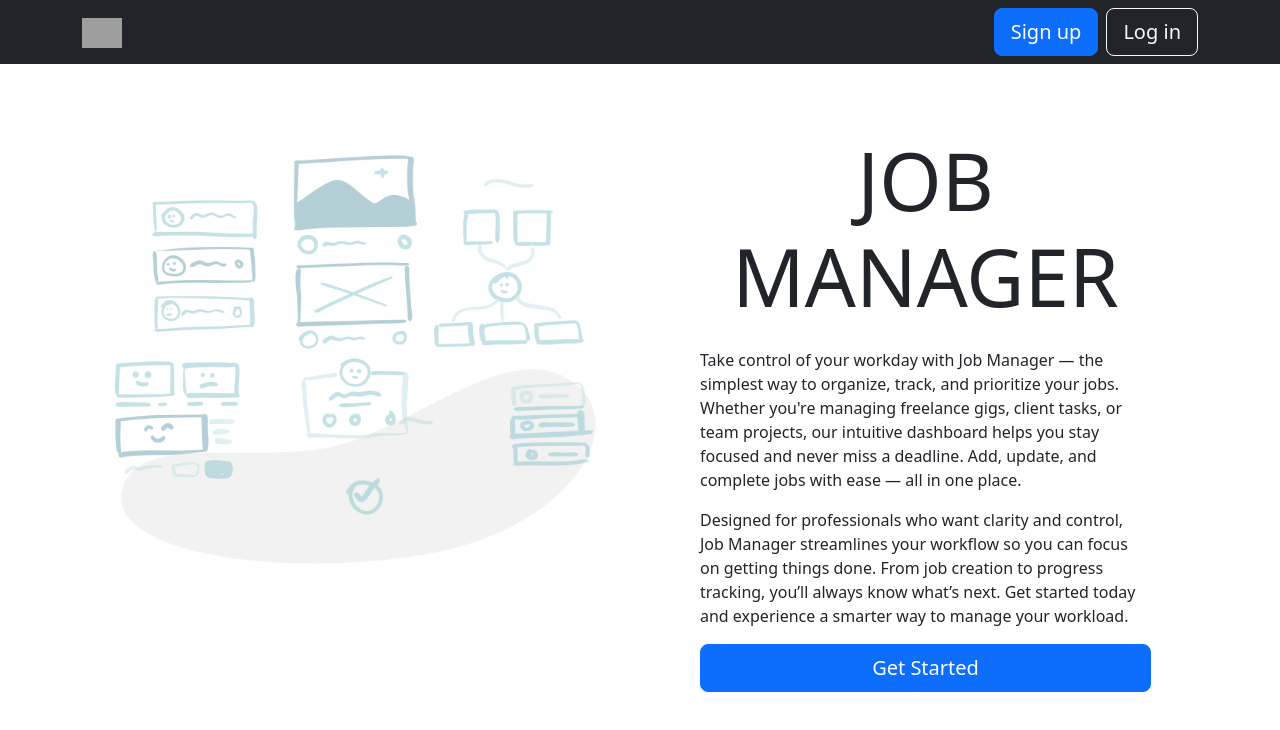
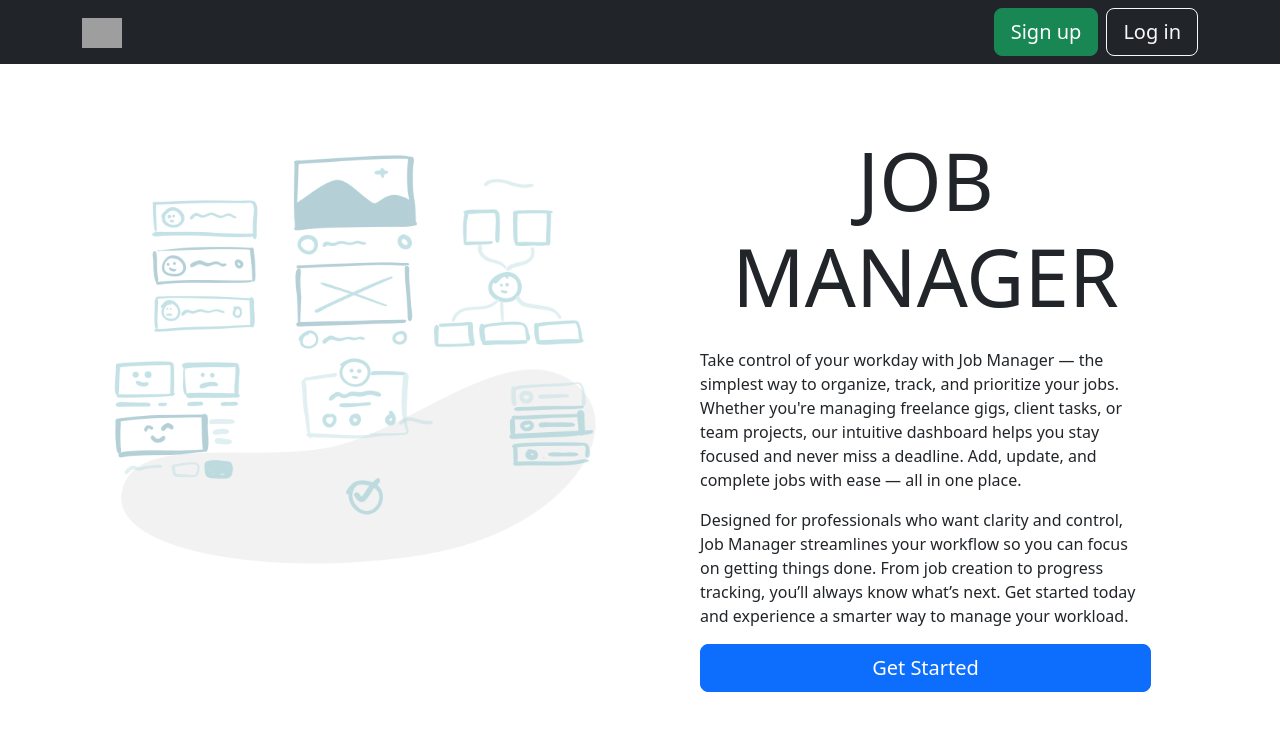
Before and after one commit to nehagarg-123/JOB-TRACKER, a React (Vite) app in the folder frontend/: page / in a window 1280 px wide. Shown: the top 730 px of the page. Built offline with nearby package versions, Linux system fonts and the light colour scheme; no server answers; grey boxes are pictures that could not be loaded.

Commit message:
Update NavBar.jsx

```diff
--- a/frontend/src/components/NavBar.jsx
+++ b/frontend/src/components/NavBar.jsx
@@ -24,7 +24,7 @@ const NavBar = () => {
         >
           <Link
             to="/signup"
-            className="btn btn-lg btn-primary d-block mt-4 mb-3 mt-md-0 mb-md-0"
+            className="btn btn-lg btn-success d-block mt-4 mb-3 mt-md-0 mb-md-0"
           >
             Sign up
           </Link>
```
